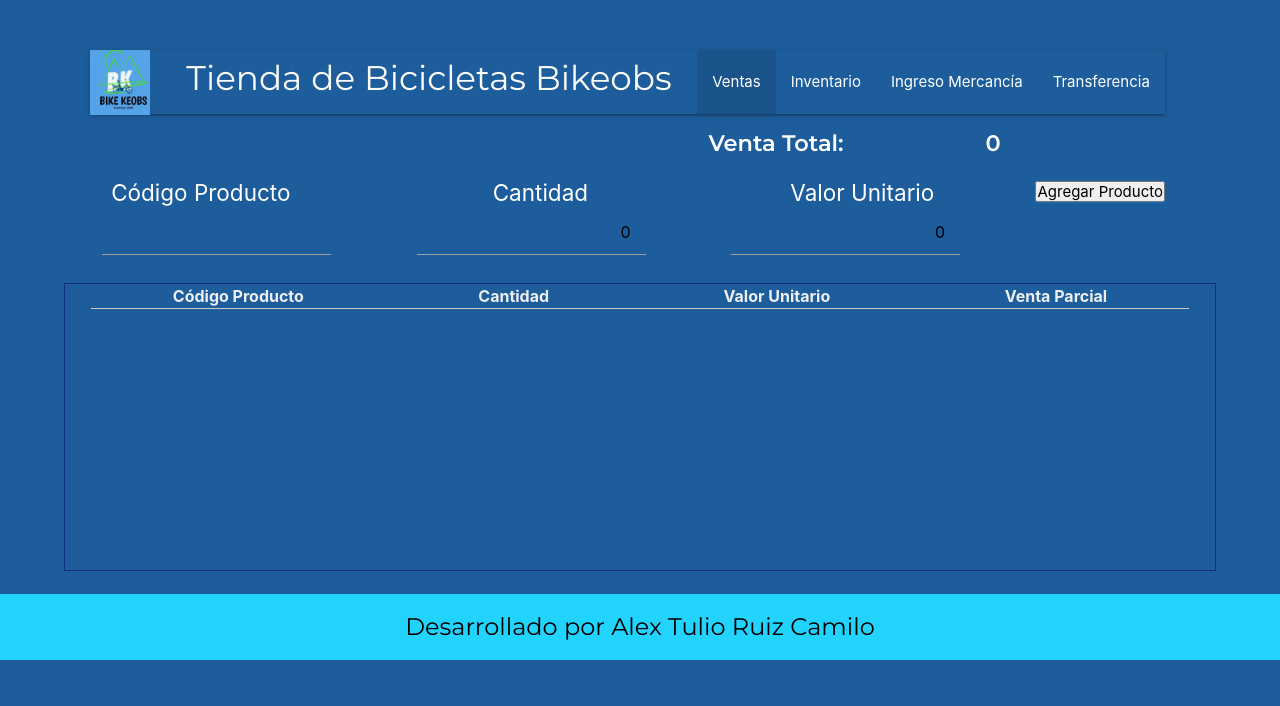
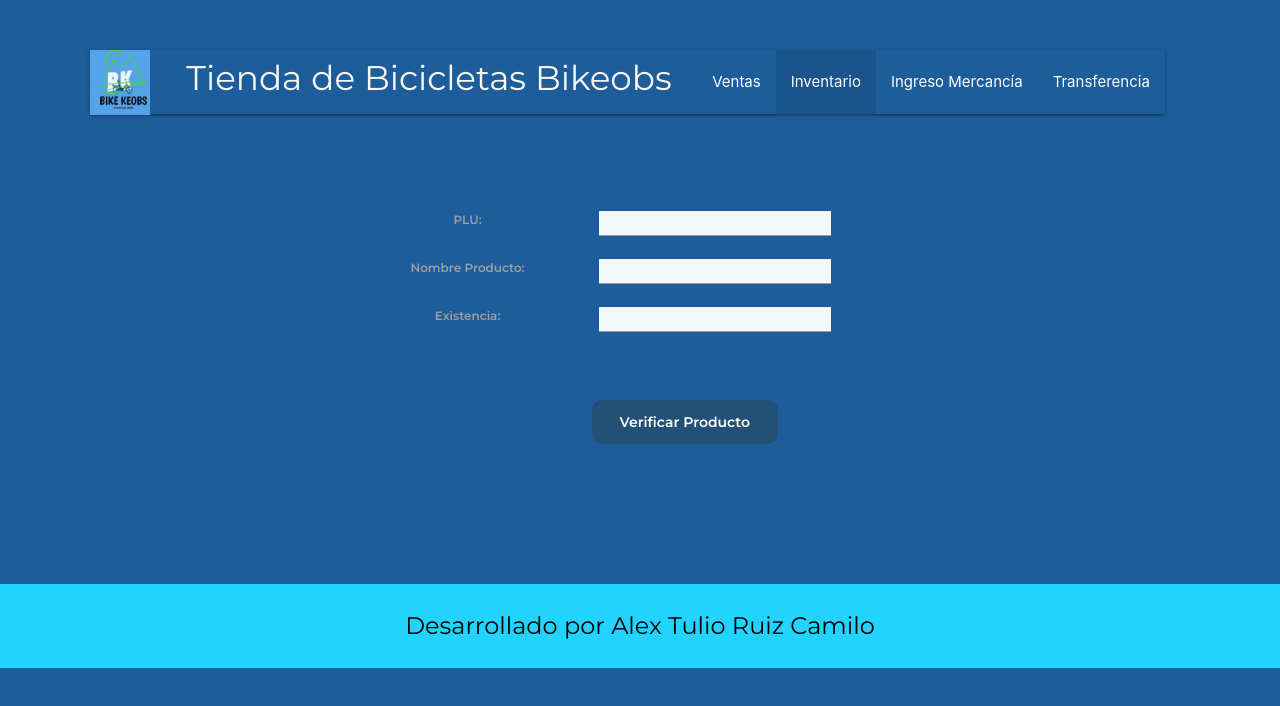
Before and after one commit to alturuca/tiendaapp, a React (Create React App) app: page / in a window 1280 px wide. Shown: the top 706 px of the page. Built offline with nearby package versions, Linux system fonts and the light colour scheme.

Commit message:
se crea el modulo inventario

```diff
--- a/src/App.js
+++ b/src/App.js
@@ -1,10 +1,10 @@
 import React from 'react';
-import Ventas from './components/Ventas';
+import Inventario from './components/Inventario';
 
 function App() {
   return (
     <div>
-      <Ventas />
+      <Inventario />
     </div>
   );
 }
--- /dev/null
+++ b/src/components/Inventario.js
@@ -0,0 +1,86 @@
+import React, { useState } from 'react';
+import '../styles/Inventario.css';
+
+const Inventario = () => {
+  const [plu, setPlu] = useState('');
+  const [nombreProducto, setNombreProducto] = useState('');
+  const [existencia, setExistencia] = useState('');
+
+  const checkProduct = () => {
+    alert(`Verificando producto:\nPLU: ${plu}\nNombre: ${nombreProducto}\nExistencia: ${existencia}`);
+  };
+
+  return (
+    <div className="inventario">
+      {/* Header */}
+      <header className="header">
+        <section className="header__encabezado">
+          <h4>Tienda de Bicicletas Bikeobs</h4>
+        </section>
+        <div className="header__nav">
+          <nav className="nav-extended transparent">
+            <div className="nav-wrapper">
+              <a href="/menu" className="brand-logo left">
+                <img src="/assets/bike.jpg" alt="Logo de la Tienda de Bicicletas Bikekeobs" height="65" width="60" />
+              </a>
+              <ul className="right hide-on-med-and-down">
+                <li><a href="/venta">Ventas</a></li>
+                <li className="active"><a href="/inventario">Inventario</a></li>
+                <li><a href="/ingreso_mercancia">Ingreso Mercancía</a></li>
+                <li><a href="/transferencia">Transferencia</a></li>
+              </ul>
+            </div>
+          </nav>
+        </div>
+      </header>
+
+      {/* Main content */}
+      <main className="centro">
+        <section className="centro__informacion">
+          <label htmlFor="plu">PLU:</label>
+          <input
+            className="centro__informacion__entrada"
+            id="plu"
+            type="number"
+            name="plu"
+            value={plu}
+            onChange={(e) => setPlu(e.target.value)}
+          />
+
+          <label htmlFor="nombre_producto">Nombre Producto:</label>
+          <input
+            className="centro__informacion__entrada"
+            id="nombre_producto"
+            type="text"
+            name="nombre_producto"
+            value={nombreProducto}
+            onChange={(e) => setNombreProducto(e.target.value)}
+          />
+
+          <label htmlFor="existencia">Existencia:</label>
+          <input
+            className="centro__informacion__entrada"
+            id="existencia"
+            type="text"
+            name="existencia"
+            value={existencia}
+            onChange={(e) => setExistencia(e.target.value)}
+          />
+        </section>
+
+        <section className="centro__boton">
+          <button className="centro__boton__link" onClick={checkProduct}>
+            Verificar Producto
+          </button>
+        </section>
+      </main>
+
+      {/* Footer */}
+      <footer className="footer">
+        <p>Desarrollado por Alex Tulio Ruiz Camilo</p>
+      </footer>
+    </div>
+  );
+};
+
+export default Inventario;
--- /dev/null
+++ b/src/styles/Inventario.css
@@ -0,0 +1,84 @@
+@import url('https://fonts.googleapis.com/css2?family=Krona+One&family=Montserrat:wght@400;600&display=swap');
+
+* {
+  padding: 0;
+  margin: 0;
+}
+
+body {
+  height: 100vh;
+  box-sizing: border-box;
+  background-color: #1D5D9B;
+  color: #f8f7f3;
+}
+
+.header {
+  padding: 0% 9% 0% 7%;
+}
+
+.header__encabezado {
+  padding: 3.5% 0% 0% 9%;
+  height: 50px;
+  display: flex;
+  flex-direction: row;
+  font-size: 24px;
+  font-family: 'Montserrat', sans-serif;
+}
+
+.header__menu {
+  padding: 3% 0% 0% 0%;
+  display: flex;
+  gap: 170px;
+}
+
+.centro {
+  padding: 2% 0% 0% 7%;
+  font-size: 24px;
+  font-family: 'Montserrat', sans-serif;
+  font-weight: 600;
+}
+
+.centro__informacion {
+  padding: 6% 0% 5% 22%;
+  display: grid;
+  grid-template-columns: 25% 25%;
+  gap: 15px;
+  text-align: center;
+}
+
+.centro__informacion__entrada {
+  background-color: #f2f8f8 !important;
+  height: 1.5em !important;
+}
+
+.centro__boton {
+  display: flex;
+  gap: 20px;
+  text-align: center;
+  justify-content: center;
+}
+
+.centro__boton__link {
+  background-color: #235076;
+  border: none;
+  color: white;
+  padding: 14px 28px;
+  cursor: pointer;
+  border-radius: 10px;
+  display: inline-flex;
+  font-size: 14px;
+  font-family: 'Montserrat', sans-serif;
+  font-weight: 600;
+  text-decoration: none;
+}
+
+.footer {
+  margin-top: 11%;
+  color: #000000;
+  background-color: #22D4FD;
+  padding: 24px;
+  text-align: center;
+  font-family: 'Montserrat', sans-serif;
+  font-size: 24px;
+  font-weight: 400;
+}
```
